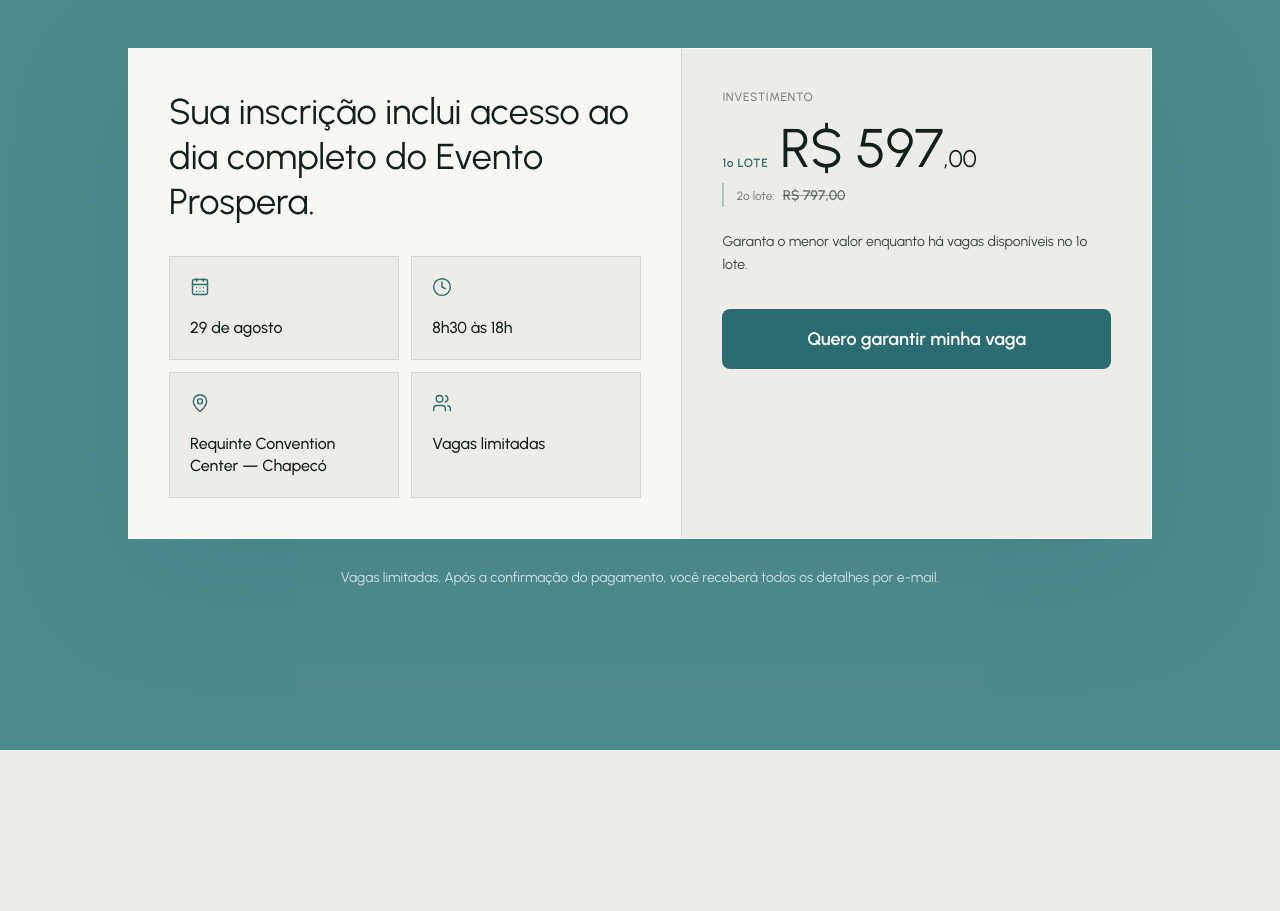
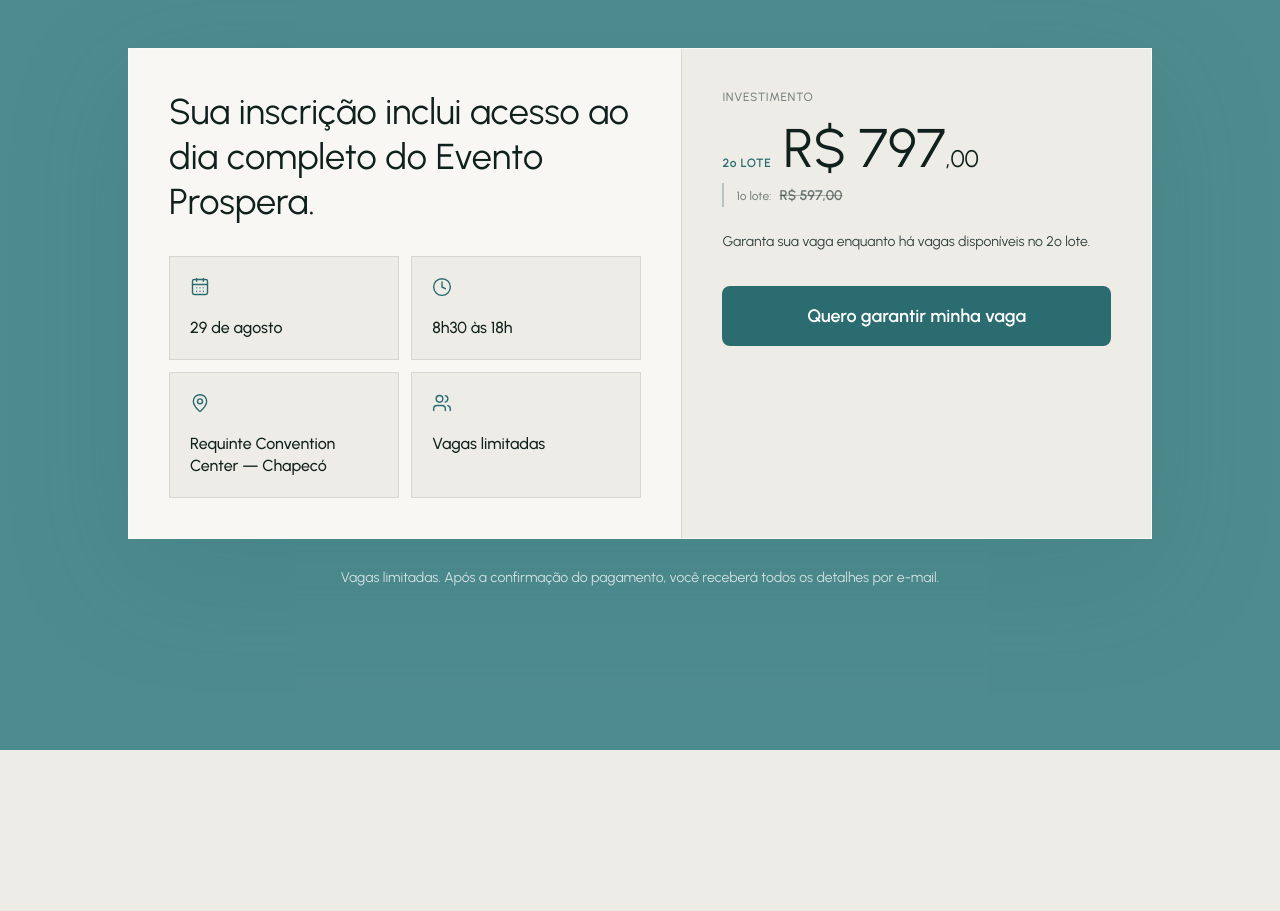
Before and after one commit to blenduca/prospera-luana-carraro, a React (Vite) app: page / in a window 1280 px wide. Shown: the part 10840-11751 px from the top of the page. Built offline with nearby package versions, Linux system fonts and the light colour scheme.

Commit message:
feat: add lead capture modal and signup form component with UTM tracking and webhook integration

```diff
--- a/src/components/LeadModal.tsx
+++ b/src/components/LeadModal.tsx
@@ -3,7 +3,7 @@
 import { useState, useEffect, useCallback } from 'react'
 
 const WEBHOOK_URL = 'https://automacao.bagents.cloud/webhook/prospera-luana'
-const CHECKOUT_URL = 'https://pay.kiwify.com.br/XRJXIBi'
+const CHECKOUT_URL = 'https://pay.kiwify.com.br/t76LoL5'
 
 function getUtmParams(): Record<string, string> {
   const params = new URLSearchParams(window.location.search)
--- a/src/components/Signup.tsx
+++ b/src/components/Signup.tsx
@@ -53,23 +53,23 @@
 
               <div className="mb-2 flex items-baseline gap-3">
                 <span className="text-xs font-semibold uppercase tracking-wider text-primary">
-                  1º lote
+                  2º lote
                 </span>
                 <p className="font-serif text-[2.7rem] leading-none text-dark md:text-[3.4rem]">
-                  R$ 597
+                  R$ 797
                   <span className="text-2xl">,00</span>
                 </p>
               </div>
 
               <div className="mb-6 border-l-2 border-primary/30 pl-3">
-                <span className="text-xs font-medium text-body/60">2º lote:</span>
+                <span className="text-xs font-medium text-body/60">1º lote:</span>
                 <span className="ml-2 text-sm font-semibold text-body/70 line-through decoration-body/40">
-                  R$ 797,00
+                  R$ 597,00
                 </span>
               </div>
 
               <p className="text-sm leading-relaxed text-body">
-                Garanta o menor valor enquanto há vagas disponíveis no 1º lote.
+                Garanta sua vaga enquanto há vagas disponíveis no 2º lote.
               </p>
 
               <button
```
